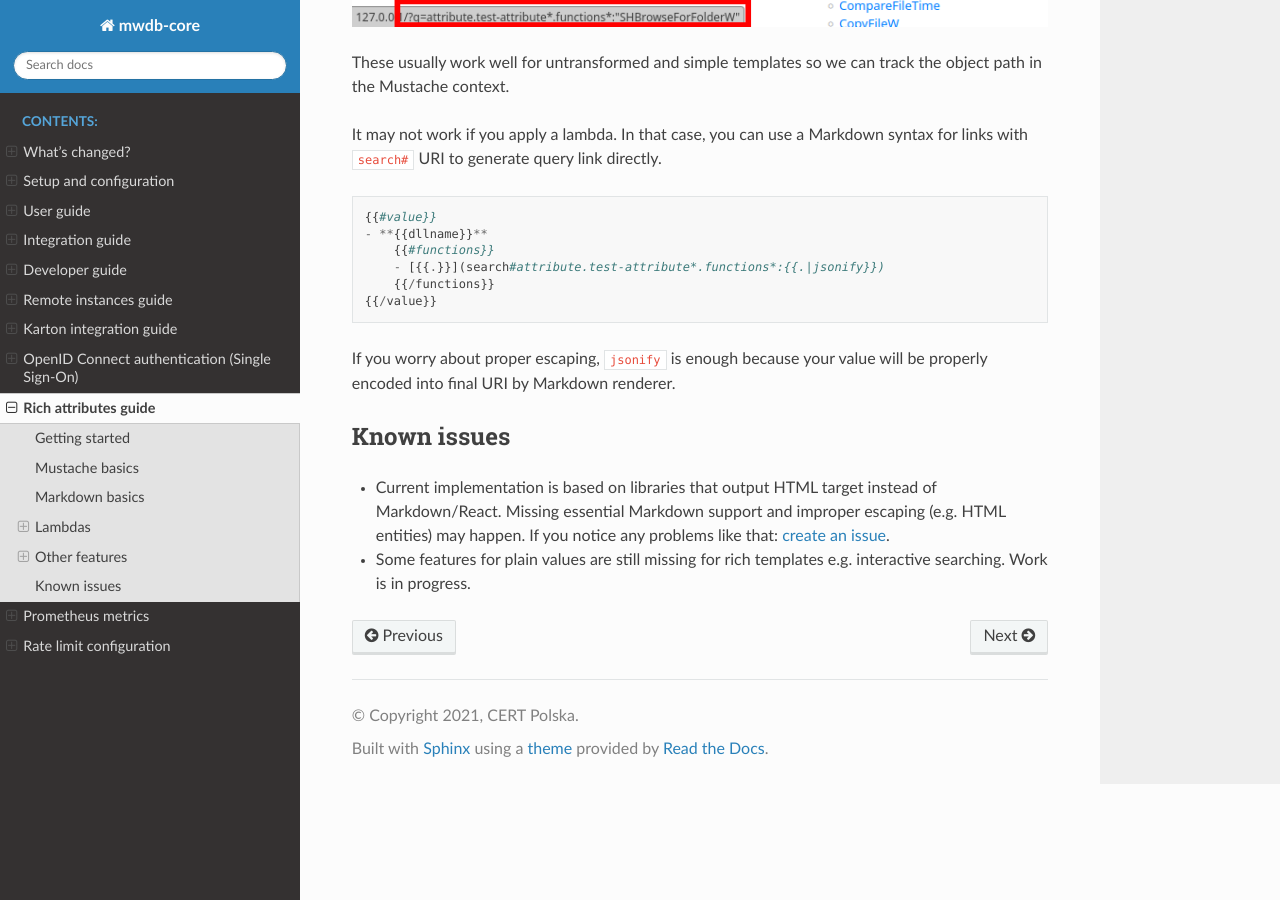
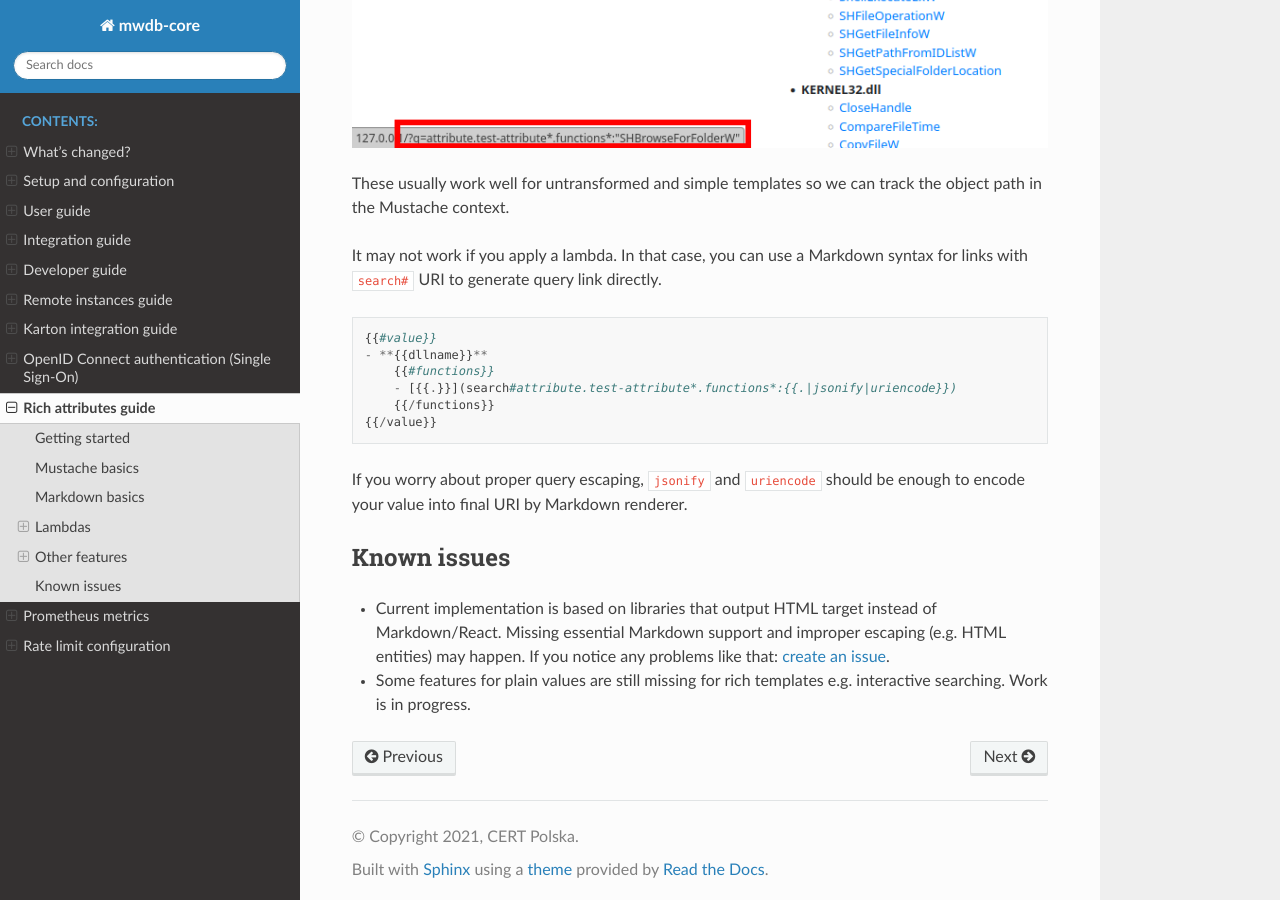
Before and after one commit to CERT-Polska/mwdb-core, a Sphinx documentation site: the page built from docs/rich-attributes-guide.rst, in a window 1280 px wide and 900 px high, scrolled down 12294 px. Built offline with Sphinx 7.4.7 and the Read the Docs theme 3.1.0, drawn with Linux system fonts in a browser that asks for light colours; some of the changed text lies outside the part shown.

Commit message:
Add transformer lambda: uriencode (#1046)

```diff
--- a/docs/rich-attributes-guide.rst
+++ b/docs/rich-attributes-guide.rst
@@ -393,6 +393,11 @@
 Simply passes an object to ``JSON.stringify`` and produces JSON representation of an object. This transformer is useful
 especially for debugging your templates if you're not sure what keys are available in the current view.
 
+uriencode
+^^^^^^^^^
+
+Passes value to ``encodeURIComponent``. This transformer is useful for encoding attribute value into clickable URI.
+
 Renderers
 ~~~~~~~~~
 
@@ -557,11 +562,11 @@
     {{#value}}
     - **{{dllname}}**
         {{#functions}}
-        - [{{.}}](search#attribute.test-attribute*.functions*:{{.|jsonify}})
+        - [{{.}}](search#attribute.test-attribute*.functions*:{{.|jsonify|uriencode}})
         {{/functions}}
     {{/value}}
 
-If you worry about proper escaping, ``jsonify`` is enough because your value will be properly encoded into final URI by Markdown renderer.
+If you worry about proper query escaping, ``jsonify`` and ``uriencode`` should be enough to encode your value into final URI by Markdown renderer.
 
 Known issues
 ------------
--- a/mwdb/web/src/components/RichAttribute/builtinLambdas.tsx
+++ b/mwdb/web/src/components/RichAttribute/builtinLambdas.tsx
@@ -85,6 +85,10 @@
 
 const jsonify = lambdaTransformer(function (input: any[]): any {
     return JSON.stringify(input);
+});
+
+const uriencode = lambdaTransformer(function (input: any): any {
+    return encodeURIComponent(input);
 });
 
 const _if = lambdaRenderer(function (
@@ -279,6 +283,7 @@
     values,
     entries,
     jsonify,
+    uriencode,
     "group.by": groupBy,
     "section.header": sectionHeader,
     section: section,
```
